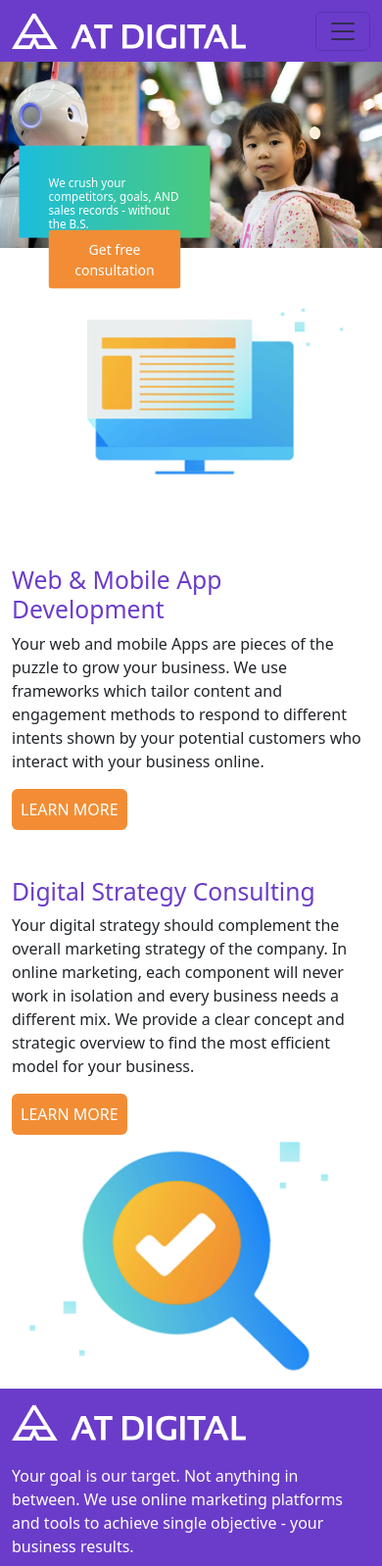
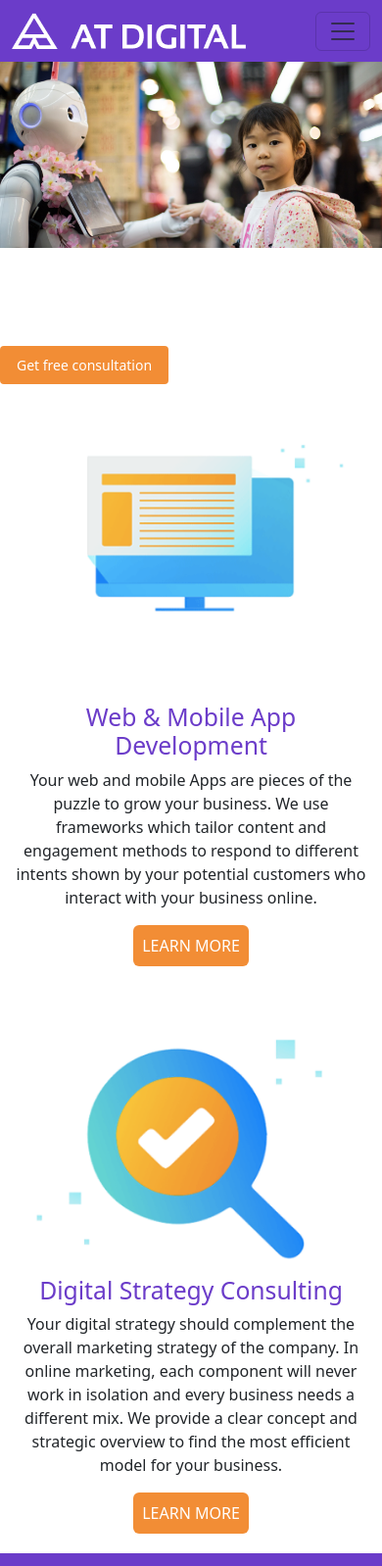
Before and after one commit to Heshan-Lahiru/AT, a plain HTML site: page index.html in a window 390 px wide. Shown: the top 1598 px of the page at 98% size. Drawn offline with nearby package versions, Linux system fonts and the light colour scheme.

Commit message:
update commit

```diff
--- a/index.html
+++ b/index.html
@@ -45,16 +45,27 @@
     <section>
       <div class="image-container">
         <img src="image/head.png" class="img-fluid" alt="hero section">
-    <div class="box">
+
           <div class="text-container">
             <h1 class="text-white">We crush your <br>competitors, goals, AND <br>sales records - without<br> the B.S.<br>
               <button id="asideMenu" class="btn btn-sm px-3 py-2" style="background-color:#F28D35; color:white;">Get free consultation</button>
             </h1>
           </div>
         </div>
-  </div>
+
     </section>
 
+    <section>
+
+
+          <div class="text-container-two">
+            <h1 class="text-white">We crush your competitors, <br>goals, AND sales records -<br> without the B.S.<br>
+              <button id="asideMenu" class="btn btn-sm px-3 py-2" style="background-color:#F28D35; color:white;">Get free consultation</button>
+            </h1>
+          </div>
+
+
+    </section>
 
 
 
@@ -78,15 +89,15 @@
 
     </div>
     </section></div>
-    <section class="container py-9 mt-5">
+    <section class="container py-9 mt-5" style="padding: 20px;">
         <div class="row">
-            <div class="col-32 col-lg-6">
+            <div id="digitalStrategyText" class="col-32 col-lg-6">
                 <h2  style="color:#6B3CC9">Digital Strategy Consulting</h2>
                 <p>
                   Your digital strategy should complement the overall marketing strategy of the company. In online marketing, each component will never work in isolation and every business needs a different mix. We provide a clear concept and strategic overview to find the most efficient model for your business. </p>
                 <button class="btn  px-2 py-2 "  style="background-color:#F28D35; color:white;  ">LEARN MORE</button>
             </div>
-            <div class="col-32 col-lg-5">
+            <div id="searchbar" class="col-32 col-lg-5">
                 <img src="image/searchbar.png" class="img-fluid" alt=" computer">
 
             </div>
@@ -98,10 +109,10 @@
               <div class="row d-flex justify-content-end">
                 <div class="col-md-4">
                       <img class="navbar-brand" class="img-fluid" src="image/logo.png" alt="logo"><br><br>
-                  <p class="text-white">Your goal is our target. Not anything in between. We use online marketing
+                  <p class="text-white" style="font-size:0.9rem;">Your goal is our target. Not anything in between. We use online marketing
                     platforms and tools to achieve single objective - your business results.</p></div>
-                    <div class="col-md-4 row align-items-right">
 
+                    <div class="col-md-4 row align-items-right ">
                   <h5 class="text-white">Our Technologies</h5>
                   <ul class="list-unstyled">
                     <li><a style="text-decoration: none; color:white" href="#">React.JS</a></li>
@@ -112,7 +123,7 @@
                   </ul>
                 </div>
 
-                <div class="col-md-4 ">
+                <div class="col-md-4 row align-items-right ">
                   <h5 class="text-white">Our Services</h5>
 
                   <ul class="list-unstyled">
@@ -135,7 +146,7 @@
 
            <script type="text/javascript">
          let hamburIcon = document.getElementById("hamburIcon");
-let asideMenu = document.getElementById("asideMenu");
+let asideMenu = document.getElementById("navbarSupportedContent");
 
 let menuClicked = false;
 
@@ -146,8 +157,79 @@ hamburIcon?.addEventListener("click", () => {
     asideMenu.style.display = "none";
   } else {
     asideMenu.style.display = "flex";
+    asideMenu.style.alignItems = "center";
+    asideMenu.style.justifyContent = "center";
   }
 });
+//=============================================================================================
+window.addEventListener("resize", function() {
+  const element = document.querySelector(".col-12.col-lg-6");
+  const isSmallScreen = window.innerWidth <= 770;
+
+  if (isSmallScreen) {
+    element.style.textAlign = "center";
+  } else {
+    element.style.textAlign = "";
+  }
+});
+
+window.addEventListener("load", function() {
+  window.dispatchEvent(new Event("resize"));
+});
+//=======================================================================================searchbar
+function swapPositions() {
+  const screenWidth = window.innerWidth;
+  const searchbar = document.getElementById('searchbar');
+  const digitalStrategyText = document.getElementById('digitalStrategyText');
+  const parentContainer = digitalStrategyText.closest('.row');
+
+  if (screenWidth <= 770) {
+
+    parentContainer.insertBefore(searchbar, digitalStrategyText);
+    digitalStrategyText.style.textAlign = "center";
+  } else {
+
+    parentContainer.insertBefore(searchbar, digitalStrategyText.nextSibling);
+    digitalStrategyText.style.textAlign = "";
+  }
+}
+
+
+window.addEventListener('resize', function() {
+  swapPositions();
+});
+
+window.addEventListener('load', function() {
+  swapPositions();
+});
+
+     //==========================================================================================head image and text down and hide
+     window.addEventListener('resize', function() {
+  swapPositions();
+  adjustTextContainers();
+});
+
+window.addEventListener('load', function() {
+  swapPositions();
+  adjustTextContainers();
+});
+
+function adjustTextContainers() {
+  const screenWidth = window.innerWidth;
+  const textContainer = document.querySelector('.text-container');
+  const textContainerTwo = document.querySelector('.text-container-two');
+
+  if (screenWidth <= 800) {
+    textContainer.style.display = 'none';
+    textContainerTwo.style.display = 'block';
+  } else {
+    textContainer.style.display = 'block';
+    textContainerTwo.style.display = 'none';
+  }
+}
+
+
+
 </script>
 
   </body>
```
Lines whose indentation alone changed are shown as unchanged.
